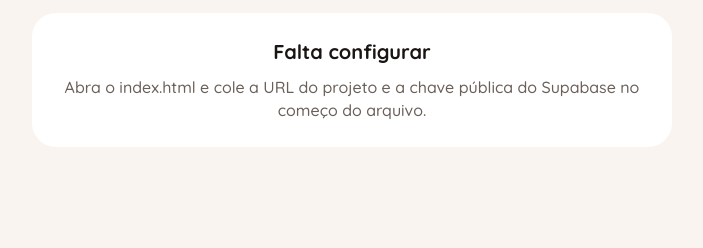
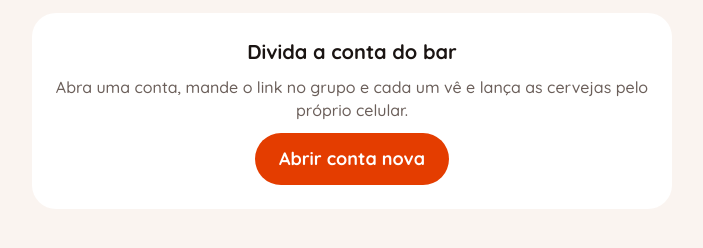
Before and after one commit to mritamoreira7/conta, a plain HTML site: page index.html in a window 1280 px wide. Shown: the part 80-328 px from the top of the page, without its empty margins (288-991 px from the left). Drawn offline with nearby package versions, Linux system fonts and the light colour scheme.

Commit message:
Update index.html

```diff
--- a/index.html
+++ b/index.html
@@ -172,7 +172,7 @@ textarea.field{padding:12px 16px;resize:none;line-height:1.4}
 <script>
 window.RACHA_CONFIG = {
   url: 'https://yucumphvuiyzulismbik.supabase.co',
-  key: eyJhbGciOiJIUzI1NiIsInR5cCI6IkpXVCJ9.eyJpc3MiOiJzdXBhYmFzZSIsInJlZiI6Inl1Y3VtcGh2dWl5enVsaXNtYmlrIiwicm9sZSI6ImFub24iLCJpYXQiOjE3ODgxMTYzNTQsImV4cCI6MjEwMzY5MjM1NH0.-NdXLZ3mjjUM-l8xp_SNhvt_NvjsoB-yDJJLLYv48aY
+  key: 'eyJhbGciOiJIUzI1NiIsInR5cCI6IkpXVCJ9.eyJpc3MiOiJzdXBhYmFzZSIsInJlZiI6Inl1Y3VtcGh2dWl5enVsaXNtYmlrIiwicm9sZSI6ImFub24iLCJpYXQiOjE3ODgxMTYzNTQsImV4cCI6MjEwMzY5MjM1NH0.-NdXLZ3mjjUM-l8xp_SNhvt_NvjsoB-yDJJLLYv48aY'
 };
 </script>
 <script src="https://cdn.jsdelivr.net/npm/@supabase/supabase-js@2.45.4/dist/umd/supabase.js"></script>
```
